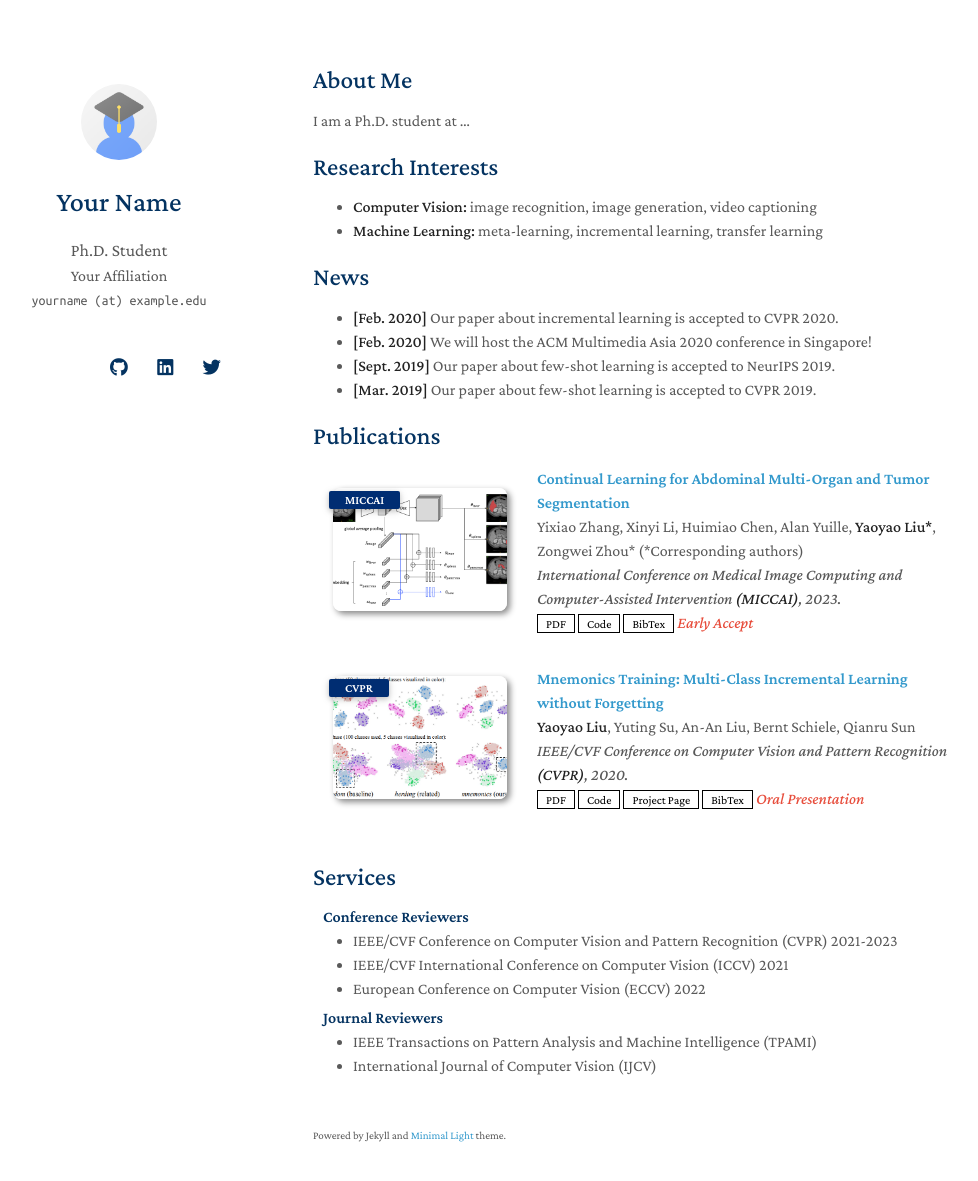
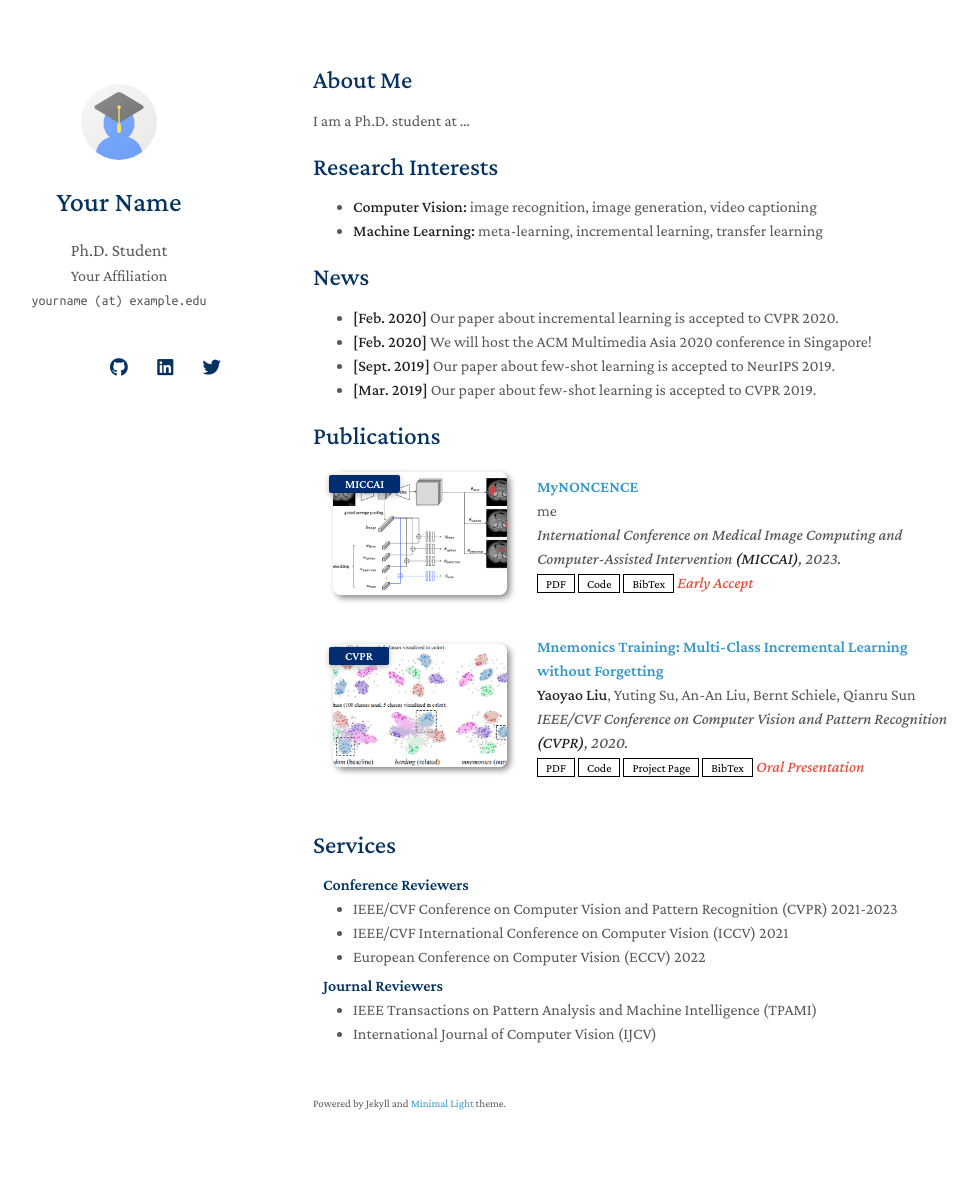
Before and after one commit to andreydetkov/Andrey-Detkov, a Jekyll site: the page built from index.md, in a window 1280 px wide and 1216 px high. Shown: the top 1181 px of the window, without its empty margins (157-1135 px from the left). Built offline with Jekyll 4.4.1, drawn with Linux system fonts in a browser that asks for light colours; nearby versions of some CDN libraries; a style sheet for code colours, icons or effects is not loaded; our own code applies the rules of GitHub Pages for plain Markdown files.

Commit message:
firs-update

```diff
--- a/_data/publications.yml
+++ b/_data/publications.yml
@@ -1,7 +1,7 @@
 main:
 
-  - title: Continual Learning for Abdominal Multi-Organ and Tumor Segmentation
-    authors: Yixiao Zhang, Xinyi Li, Huimiao Chen, Alan Yuille, <strong>Yaoyao Liu*</strong>, Zongwei Zhou* (*Corresponding authors)
+  - title: MyNONCENCE
+    authors: me
     conference_short: MICCAI
     conference: International Conference on Medical Image Computing and Computer-Assisted Intervention <strong>(MICCAI)</strong>, 2023.
     pdf: https://arxiv.org/pdf/2306.00988.pdf
```
Also changed, not shown: 1 other file.
